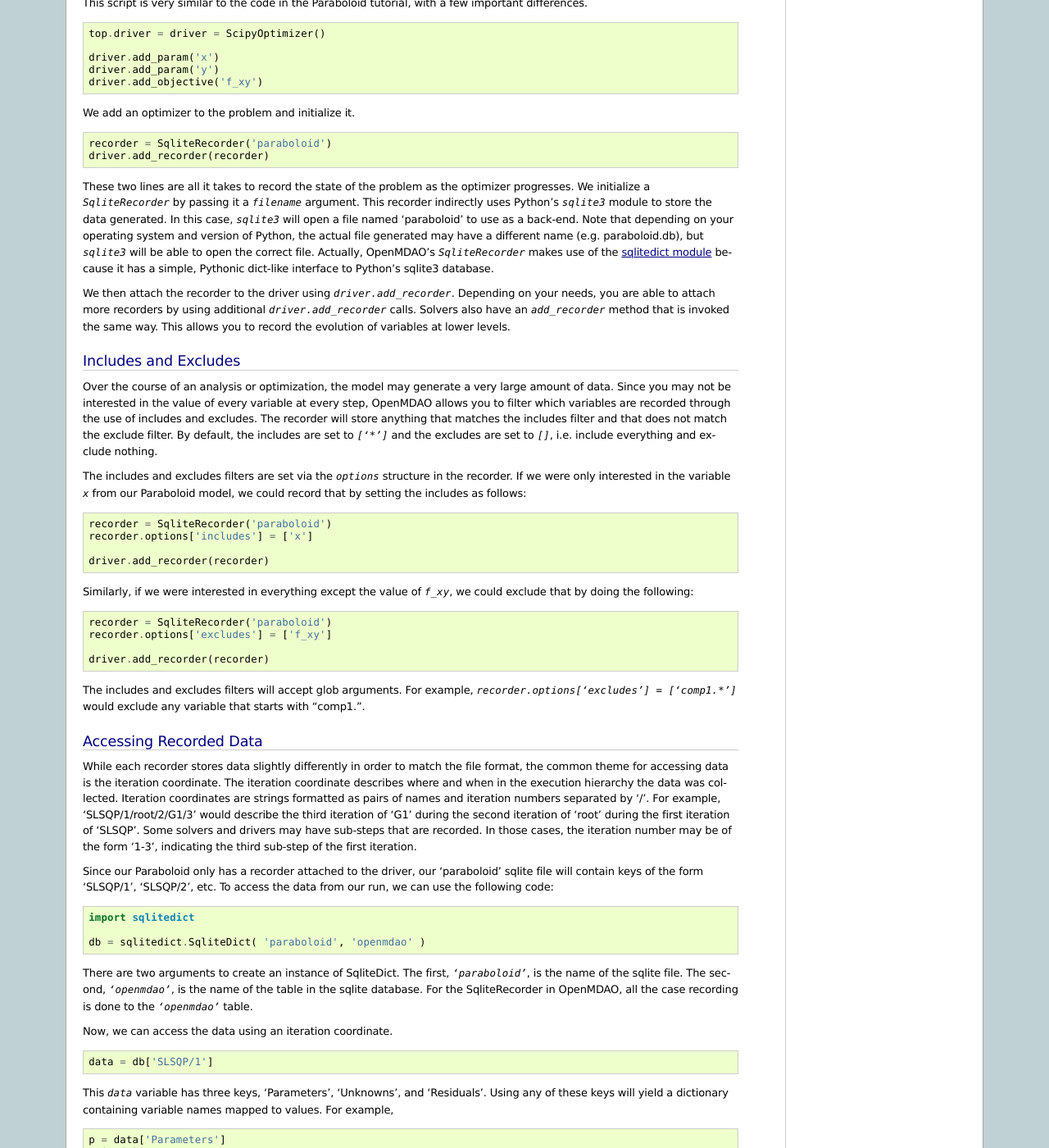
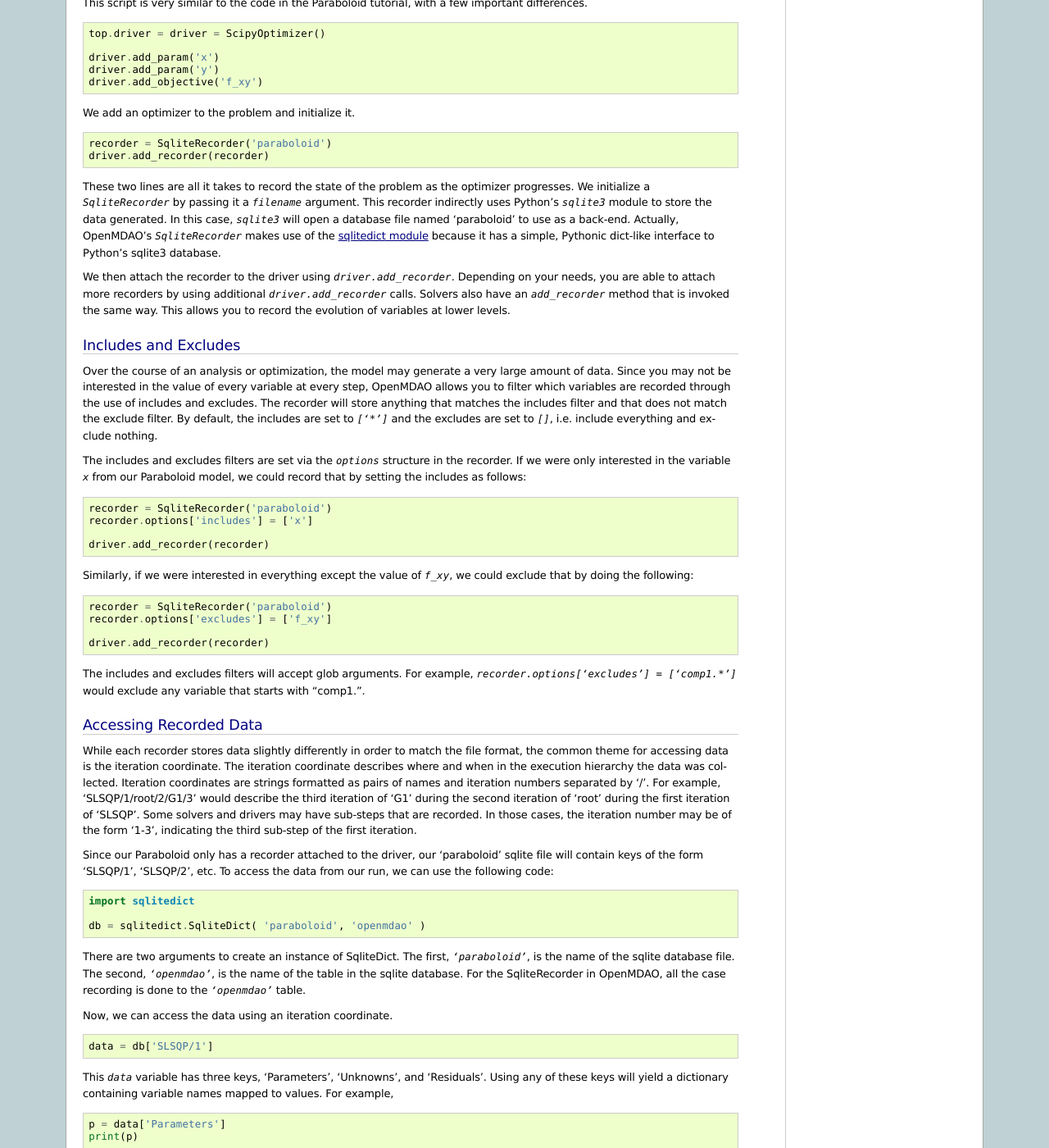
Before and after one commit to OpenMDAO/OpenMDAO1, a Sphinx documentation site: the page built from openmdao/docs/usr-guide/tutorials/recording.rst, in a window 1280 px wide and 1400 px high, scrolled down 1045 px. Shown: the whole window at 82% size. Built offline with Sphinx 7.4.7, drawn with Linux system fonts in a browser that asks for light colours.

Commit message:
updated to use SqliteRecorder

```diff
--- a/openmdao/docs/usr-guide/tutorials/recording.rst
+++ b/openmdao/docs/usr-guide/tutorials/recording.rst
@@ -90,10 +90,8 @@ We add an optimizer to the problem and initialize it.
 These two lines are all it takes to record the state of the problem as the
 optimizer progresses. We initialize a `SqliteRecorder` by passing it a
 `filename` argument. This recorder indirectly uses Python's `sqlite3` module to store the
-data generated. In this case, `sqlite3` will open a file named 'paraboloid'
-to use as a back-end. Note that depending on your operating system and version
-of Python, the actual file generated may have a different name (e.g.
-paraboloid.db), but `sqlite3` will be able to open the correct file.
+data generated. In this case, `sqlite3` will open a database file named 'paraboloid'
+to use as a back-end.
 Actually, OpenMDAO's `SqliteRecorder` makes use of the
 `sqlitedict module <https://pypi.python.org/pypi/sqlitedict>`_ because it has a
 simple, Pythonic dict-like interface to Python’s sqlite3 database.
@@ -165,7 +163,7 @@ etc. To access the data from our run, we can use the following code:
     db = sqlitedict.SqliteDict( 'paraboloid', 'openmdao' )
 
 There are two arguments to create an instance of SqliteDict. The first, `'paraboloid'`,
-is the name of the sqlite file. The second, `'openmdao'`, is the name of the table
+is the name of the sqlite database file. The second, `'openmdao'`, is the name of the table
 in the sqlite database. For the SqliteRecorder in OpenMDAO, all the case
 recording is done to the `'openmdao'` table.
 
```
